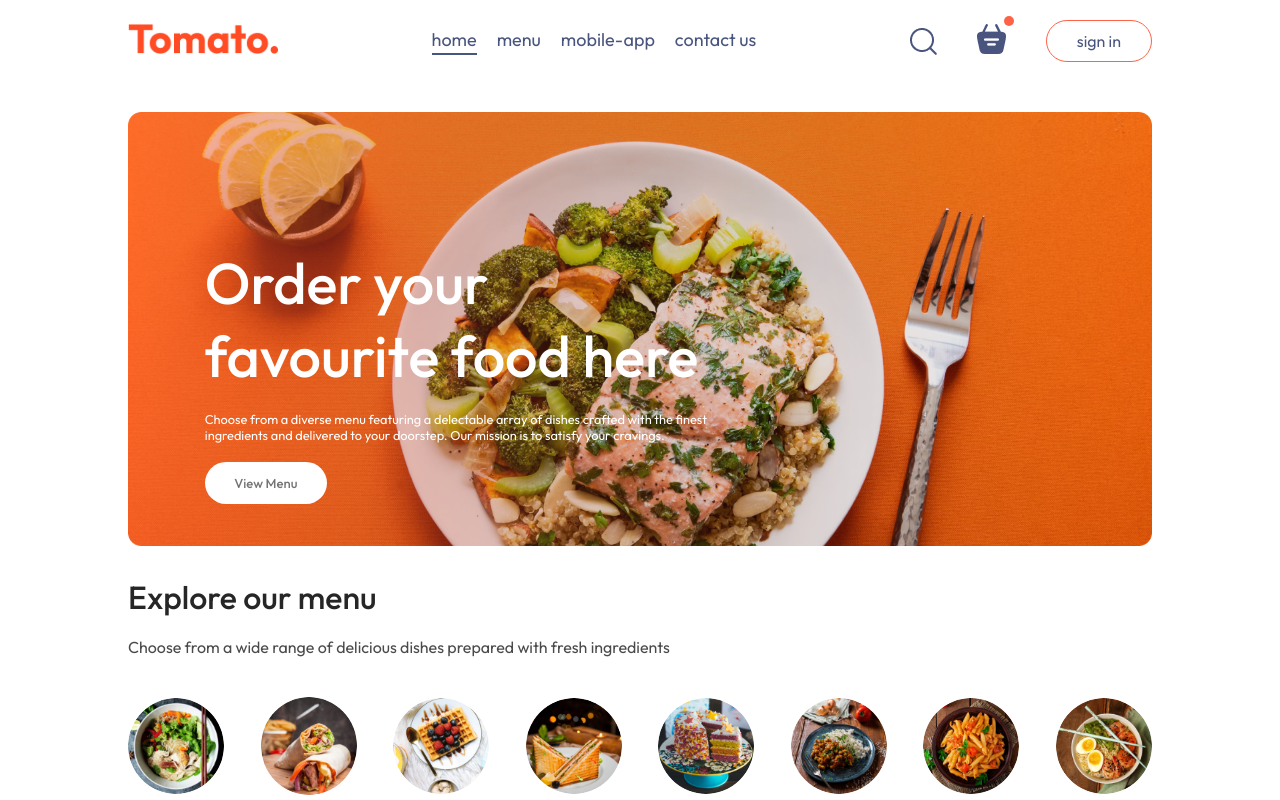
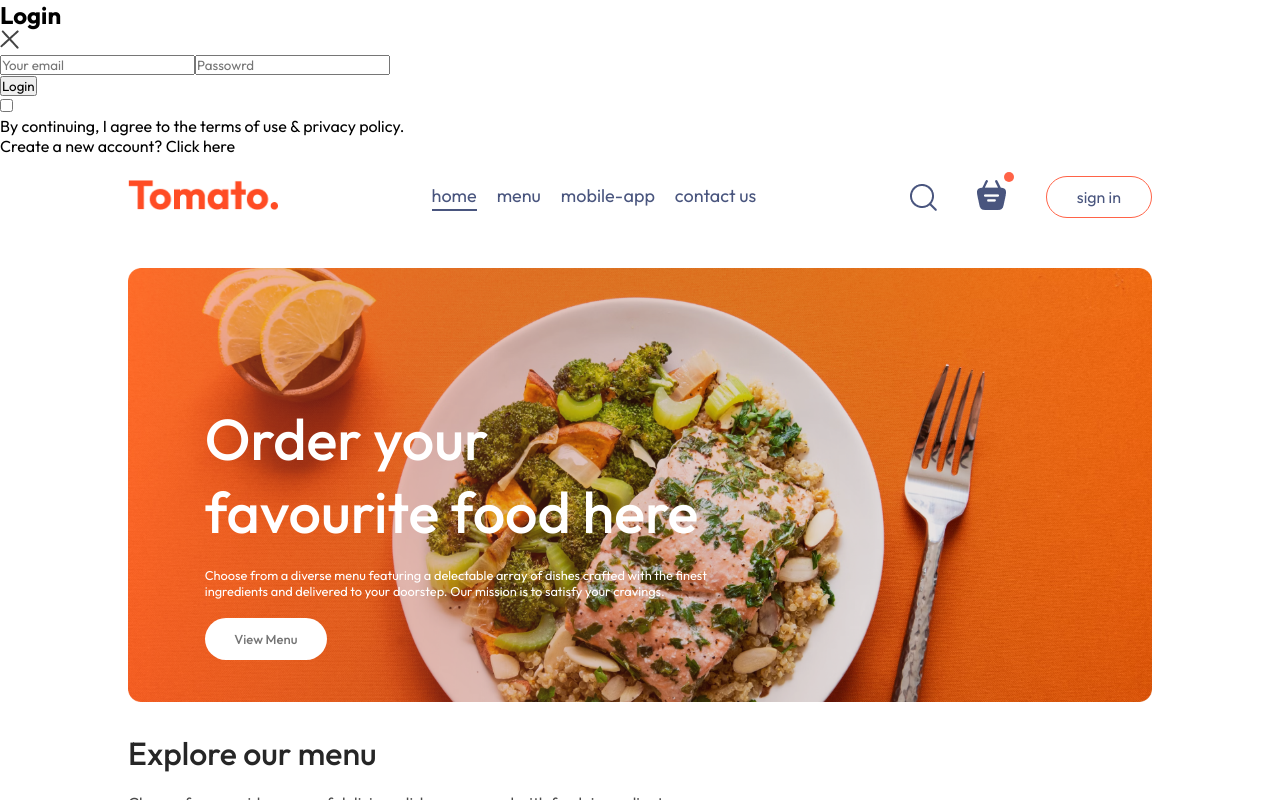
Before and after one commit to shreya-nair21/Tomato, a React (Vite) app in the folder frontend/: page / in a window 1280 px wide. Both pictures are taken after a click on the button "sign in". Shown: the top 800 px of the page. Built offline with nearby package versions, Linux system fonts and the light colour scheme.

Commit message:
add login/signup popup

```diff
--- a/frontend/src/App.jsx
+++ b/frontend/src/App.jsx
@@ -1,17 +1,21 @@
-import React from 'react'
+import React, { useState } from 'react'
 import Navbar from './components/Navbar/Navbar'
 import { Route, Routes } from 'react-router-dom'
 import Home from './pages/Home/Home'
 import Cart from './pages/Cart/Cart'
 import PlaceOrder from './pages/PlaceOrder/PlaceOrder'
 import Footer from './components/footer/footer'
+import LoginPopup from './components/LoginPopup/LoginPopup'
 
 const App = () => {
+
+  const [showLogin, setShowLogin] = useState(false)
+
   return (
     <>
+    {showLogin ? <LoginPopup setShowLogin={setShowLogin}/> : <></>}
     <div className = 'app'>
-
-      <Navbar />
+      <Navbar setShowLogin={setShowLogin} />
       <Routes>
         <Route path = '/' element = {<Home />} />
         <Route path = '/cart' element = {<Cart/>} />
--- /dev/null
+++ b/frontend/src/components/LoginPopup/LoginPopup.jsx
@@ -0,0 +1,35 @@
+import React, { useState } from 'react'
+import './LoginPopup.css'
+import { assets } from '../../assets/assets'
+
+const LoginPopup = ({setShowLogin}) => {
+
+      const [currState, setCurrState] = useState("Login")
+  return (
+    <div className='login-popup'>
+      <form className="login-popup-container">
+        <div className="login-popup-title">
+          <h2>{currState}</h2>
+          <img onClick={()=>setShowLogin(false)} src={assets.cross_icon} alt=""/>
+        </div>
+        <div className="login-popup-inputs">
+          {currState==="Login" ? <></> : <input type="text" placeholder='Your name' required />}
+
+          <input type='email' placeholder='Your email' required/>
+
+          <input type='password' placeholder='Passowrd' required />
+        </div>
+        <button>{currState === "Sign Up" ? "Create account" : "Login"}</button>
+        <div className="login-popup-condition">
+          <input type="checkbox" required />
+          <p>By continuing, I agree to the terms of use & privacy policy.</p>
+        </div>
+        {currState === "Login"
+         ? <p>Create a new account? <span onClick={()=>setCurrState("Sign Up")}>Click here</span></p>
+        : <p>Already have an account? <span onClick={()=>setCurrState("Login")}>Login here</span></p> }
+      </form>
+    </div>
+  )
+}
+
+export default LoginPopup
--- a/frontend/src/components/Navbar/Navbar.jsx
+++ b/frontend/src/components/Navbar/Navbar.jsx
@@ -3,7 +3,7 @@
 import { assets } from '../../assets/assets'
 import { Link } from 'react-router-dom'
 
-const Navbar = () => {
+const Navbar = ({setShowLogin}) => {
 
   const [menu, setMenu] = useState("home");
 
@@ -34,7 +34,7 @@
           <img src={assets.basket_icon} alt="" />
           <div className="dot"></div>
         </div>
-        <button>sign in</button>
+        <button onClick={()=>setShowLogin(true)}>sign in</button>
       </div>
     </div>
   )
```
Also changed, not shown: frontend/src/components/LoginPopup/LoginPopup.css (added).
